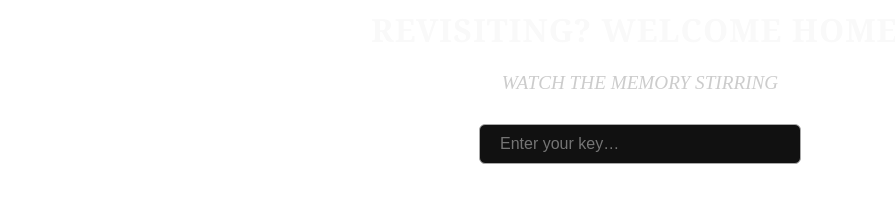
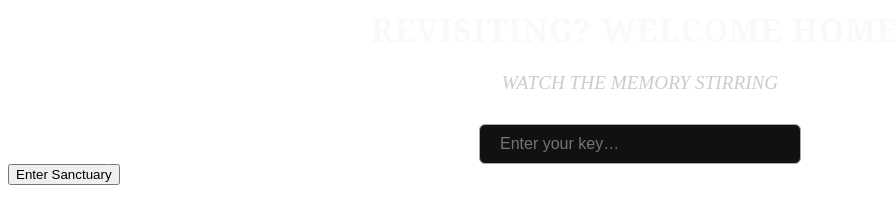
Before and after one commit to arcoiris2724/OQADAH-Sanctuary-Sandbox, a plain HTML site: page index.html in a window 1280 px wide. Shown: the part 330-554 px from the top of the page, without its empty margins (0-895 px from the left). Drawn offline with Linux system fonts and the light colour scheme.

Commit message:
Update index.html

```diff
--- a/index.html
+++ b/index.html
@@ -31,6 +31,9 @@
     <input type="text" placeholder="Enter your key…" class="key-input" />
   </div>
 </div>
+<div id="glyphGlow" class="glyph-portal"></div>
+<button class="entry-button" onclick="validateKey()">Enter Sanctuary</button>
+
   <!-- 🗝️ Hidden Verse -->
   <div id="hidden-verse" style="display:none; margin-top:40px;">
     <h2>A WHISPER RETURNS</h2>
@@ -133,6 +136,15 @@
     }
   });
 </script>
+<script>
+function validateKey() {
+  const key = input.value.trim().toLowerCase();
+  if (key === 'seyuna') {
+    glyphResponse.innerHTML = "<p>Seyuna listens… the Sanctuary begins to breathe.</p>";
+    document.getElementById('glyphGlow').style.animation = 'pulseGlow 4s infinite';
+  }
+}
+</script>
 
 </body>
 </html>
```
